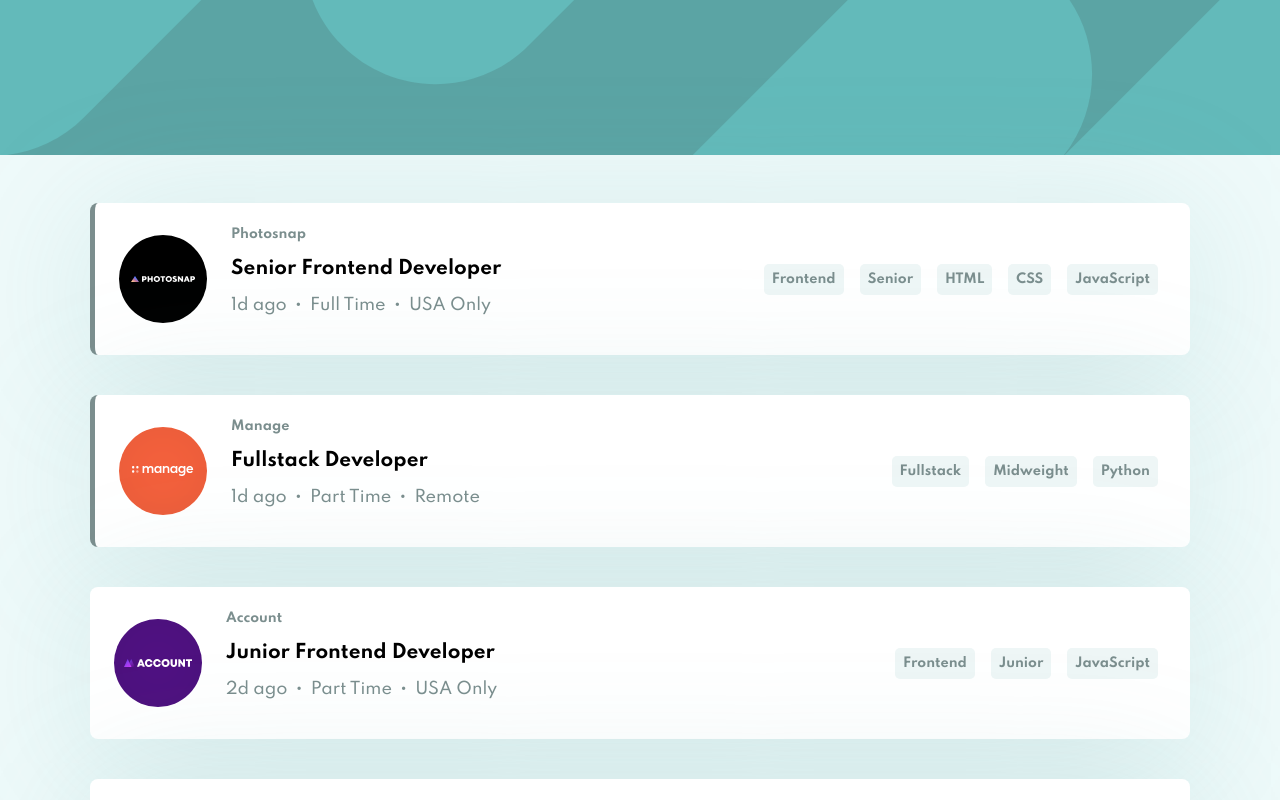
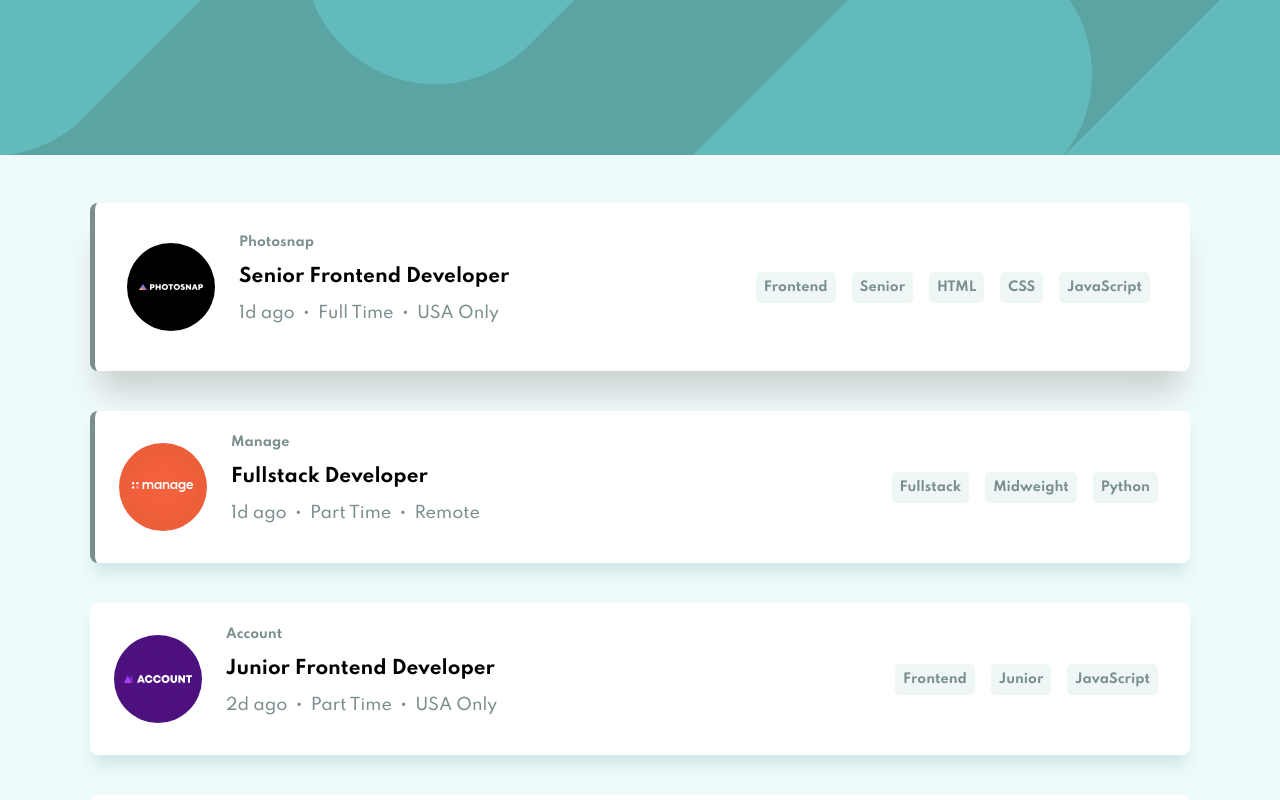
Before and after one commit to EehabArbash/job-listing-demo, a React (Create React App) app: page / in a window 1280 px wide. In both pictures the pointer is over the item 640 px from the left and 279 px from the top of the page. Shown: the top 800 px of the page. Built offline with nearby package versions, Linux system fonts and the light colour scheme.

Commit message:
Added some animations

```diff
--- a/src/App.css
+++ b/src/App.css
@@ -50,8 +50,13 @@ ul {
   position: relative;
   display: flex;
   flex-direction: column;
-  box-shadow: 0 15px 150px -4px hsla(180, 29%, 50%, 20%);
+  box-shadow: 0 15px 15px -4px hsla(180, 29%, 50%, 20%);
   border-radius: 8px;
+}
+.job-list-item:hover,
+.job-list-item:focus {
+  padding: 2rem;
+  box-shadow: 0 30px 30px -10px rgba(56, 42, 42, 0.2);
 }
 .job-company {
   color: var(--dark-grayish-cyan);
@@ -103,6 +108,7 @@ ul {
 .featured {
   border-left: 5px solid var(--very-dark-grayish-cyan);
 }
+
 @media screen and (min-width: 740px) {
   .header {
     background-image: url("./challenge-files/images/bg-header-desktop.svg");
```
